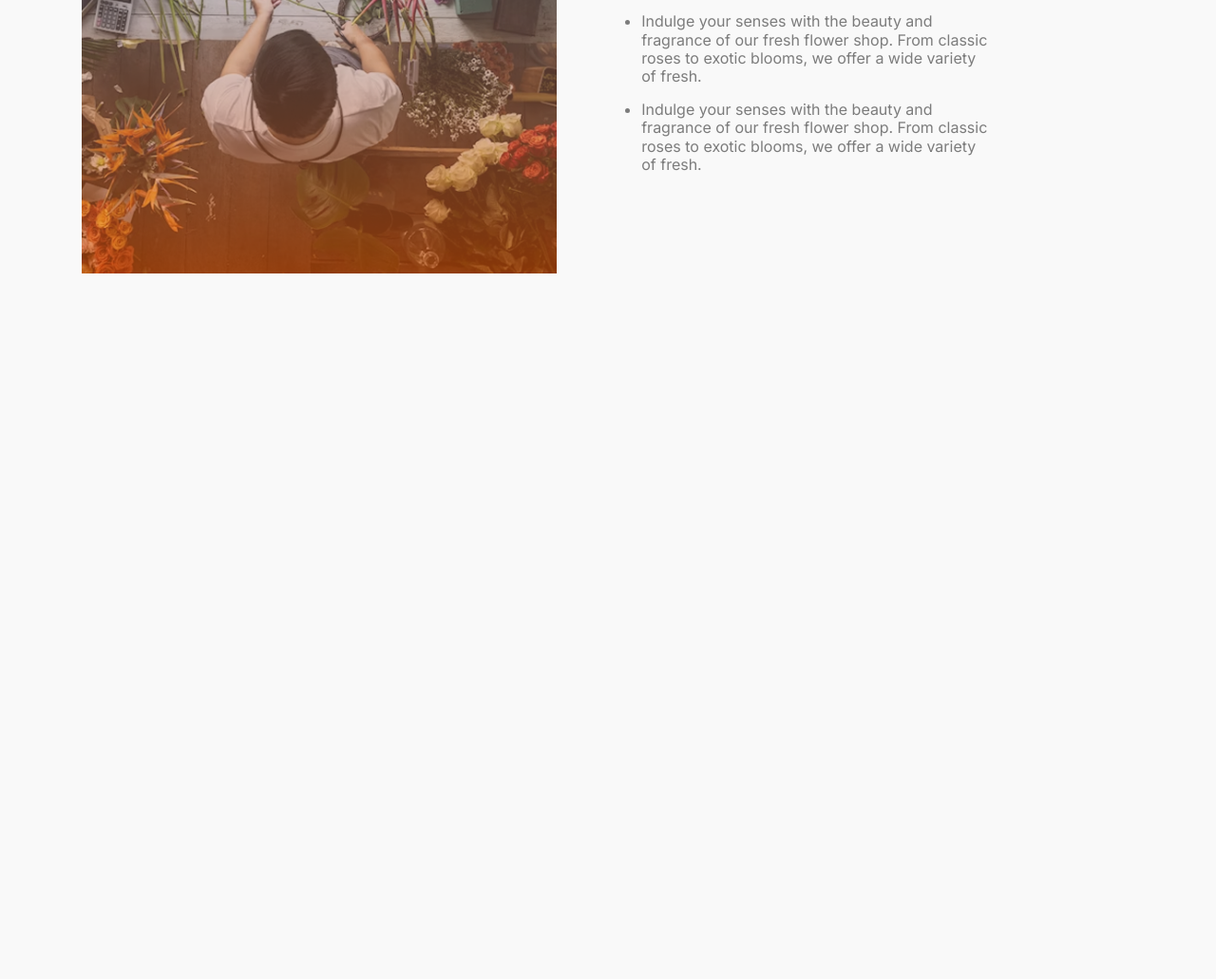
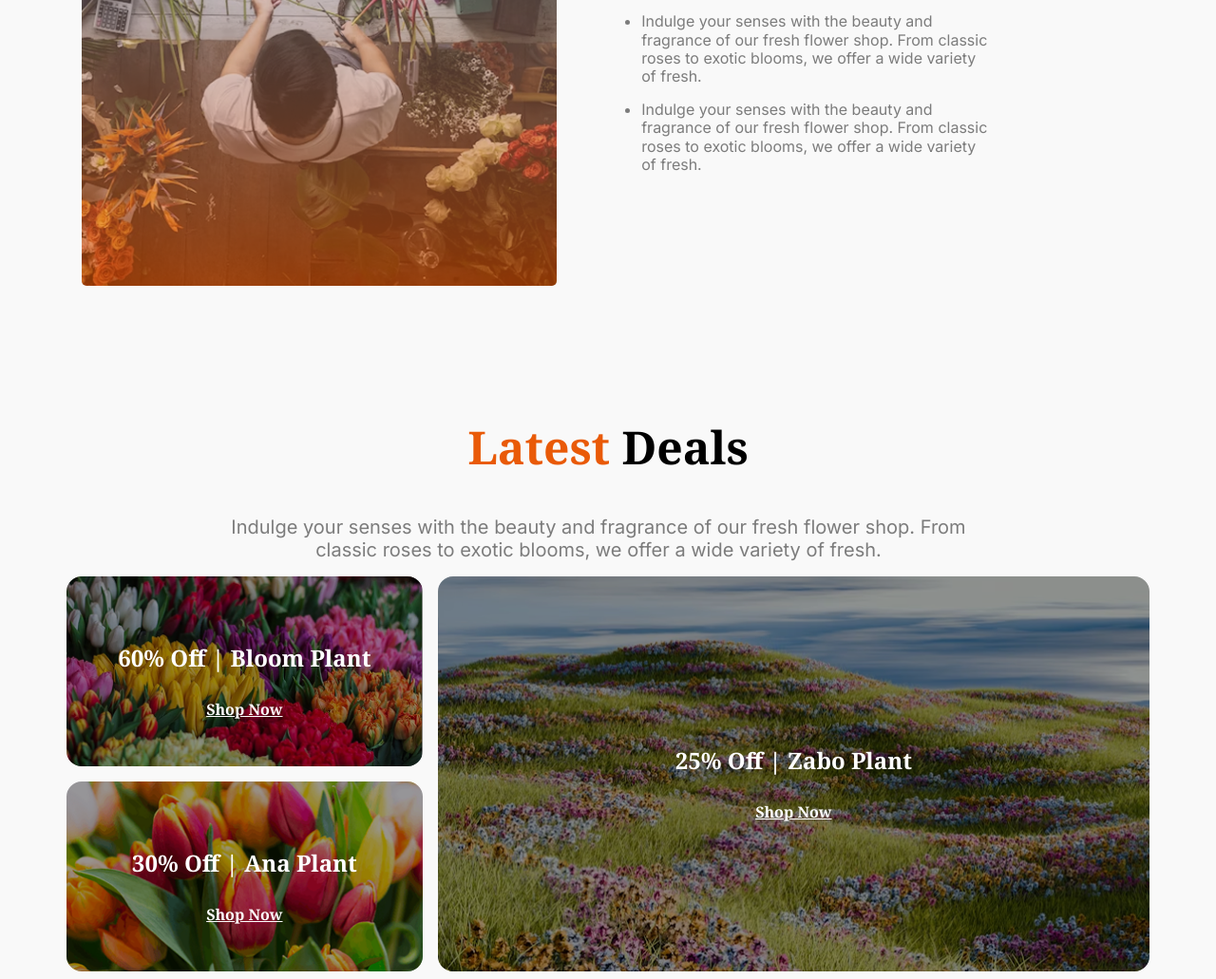
Before and after one commit to bishnubardhan/assigment002, a plain HTML site: page index.html in a window 1280 px wide. Shown: the part 2165-3196 px from the top of the page at 95% size. Before the commit the page ends 2461 px from the top, so only its background shows below. Drawn offline with Linux system fonts and the light colour scheme.

Commit message:
latest-deal section added

```diff
--- a/index.html
+++ b/index.html
@@ -15,6 +15,7 @@
 <link rel="stylesheet" href="banner.css">
 <link rel="stylesheet" href="cards.css">
 <link rel="stylesheet" href="plant-lover.css">
+<link rel="stylesheet" href="latest-deal.css">
 </head>
 <body><section class="body">
          <header class="hero-container">
@@ -126,3 +127,42 @@
     </ul>
   </div>
 </section>
+<section class="latest-deal">
+    <div class="latest-heading">
+        <h2><span class="komola">Latest</span>  Deals</h2></div>
+        <p class="banner-text">Indulge your senses with the beauty and
+             fragrance of our fresh flower shop. From <br> classic roses to exotic blooms,
+             we offer a wide variety of fresh.</p>
+
+    <div class="offer-section">
+
+    <div class="left-column">
+      <div class="offer-card" style="background-image: url('assets/deal-bloom.png');">
+        <div class="overlay"></div>
+        <div class="offer-text">
+          <h2>60% Off | Bloom Plant</h2>
+          <a href="">Shop Now</a>
+        </div>
+      </div>
+      <div class="offer-card" style="background-image: url('assets/deal-ana.png');">
+        <div class="overlay"></div>
+        <div class="offer-text">
+          <h2>30% Off | Ana Plant</h2>
+          <a href="">Shop Now</a>
+        </div>
+      </div>
+    </div>
+
+
+    <div class="right-column">
+      <div class="offer-card" style="background-image: url('assets/deal-zabo.png');">
+        <div class="overlay"></div>
+        <div class="offer-text">
+          <h2>25% Off | Zabo Plant</h2>
+          <a href="">Shop Now</a>
+        </div>
+      </div>
+    </div>
+  </div>
+</section>
+</section>
--- /dev/null
+++ b/latest-deal.css
@@ -0,0 +1,102 @@
+section .latest-deal{
+    margin-top: 150px;
+    text-align: center;
+
+}
+ .latest-heading{ font-size: 2em;
+    font-family:'Noto Serif', serif ;
+     margin-bottom: 2px;
+}
+.latest-deal p{
+    font-size: 1.25em;
+}
+
+      .offer-section {
+      display: flex;
+      gap: 1rem;
+      flex-wrap: wrap;
+      font-family:'Noto Serif', serif ;
+    }
+
+    .left-column {
+      display: flex;
+      flex-direction: column;
+      gap: 1rem;
+      flex: 1;
+    }
+
+    .right-column {
+      flex: 2 ;
+
+    }
+.right-column .offer-card{
+    height: 100%;
+}
+    .offer-card {
+      position: relative;
+      height: 200px;
+      border-radius: 16px;
+      background-size: cover;
+      background-position: center;
+      display: flex;
+      justify-content: center;
+      align-items: center;
+      color: white;
+      overflow: hidden;
+    }
+
+    .overlay {
+      position: absolute;
+      inset: 0;
+      background-color: rgba(0, 0, 0, 0.4); /* dark overlay */
+      z-index: 1;
+    }
+
+    .offer-text {
+      position: relative;
+      z-index: 2;
+      text-align: center;
+    }
+
+    .offer-text h2 {
+      font-size: 1.5rem;
+      font-weight: bold;
+    }
+
+    .offer-text a {
+      color: white;
+      text-decoration: underline;
+      font-weight: bold;
+      display: inline-block;
+      margin-top: 0.5rem;
+    }
+
+
+    @media screen and (max-width: 576px) {
+      .offer-section {
+        flex-direction: column;
+      }
+.right-column .offer-card{
+    height: 250px;}
+      .left-column,
+      .right-column {
+        width: 100%;
+      }
+
+      .offer-card {
+        height: 250px;
+      }
+
+      .offer-text h2 {
+        font-size: 1.25rem;
+      }
+      .latest-heading{ font-size: 1.25em;}
+      .latest-deal p{
+    font-size: 0.75em;
+    max-width: 650px;
+    width:100%
+}
+.latest-deal p br{
+    display: none;
+}
+    }
```
